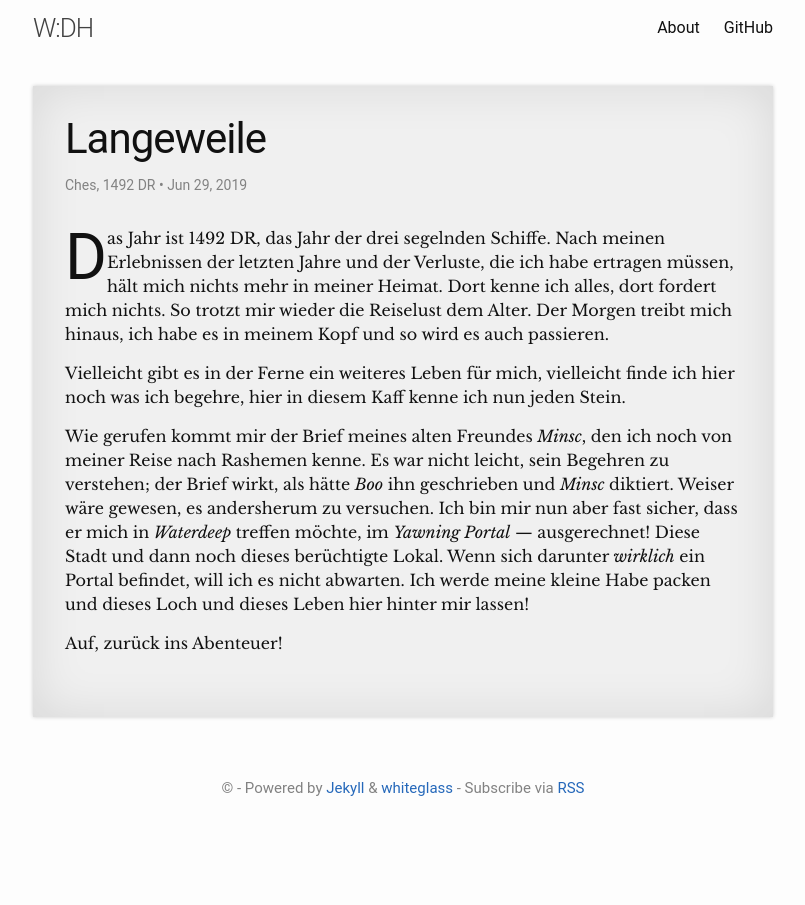
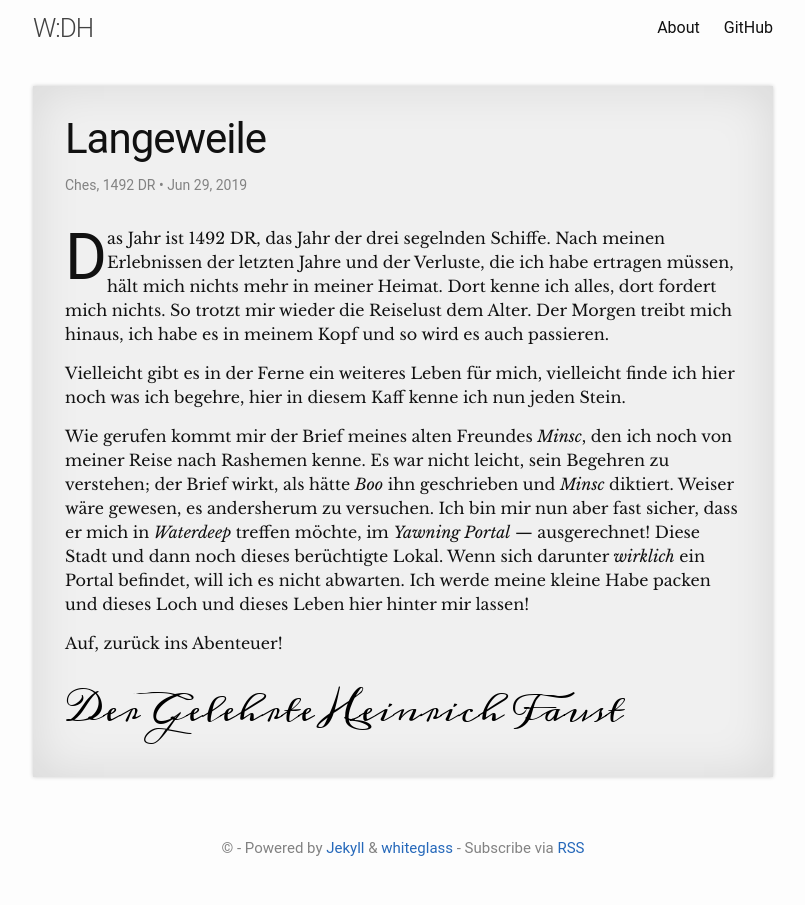
Before and after one commit to Wayneoween/dnd5e_story_wdh, a Jekyll site: the page built from _posts/2019-06-29-langeweile.md, in a window 1280 px wide. Shown: the whole page, without its empty margins (237-1042 px from the left). Built offline with Jekyll 4.4.1, drawn with Linux system fonts in a browser that asks for light colours; some web fonts are replaced; our own code applies the rules of GitHub Pages for plain Markdown files.

Commit message:
unterschrift

```diff
--- a/_layouts/post.html
+++ b/_layouts/post.html
@@ -21,5 +21,5 @@ layout: default
       {% include custom_comments_provider.html %}
     </div>
   {% endif %}
-
+  <img src="/assets/unterschrift.png" alt="Der Gelehrte Heinrich Faust" />
 </article>
```
Also changed, not shown: assets/unterschrift.png (added).
